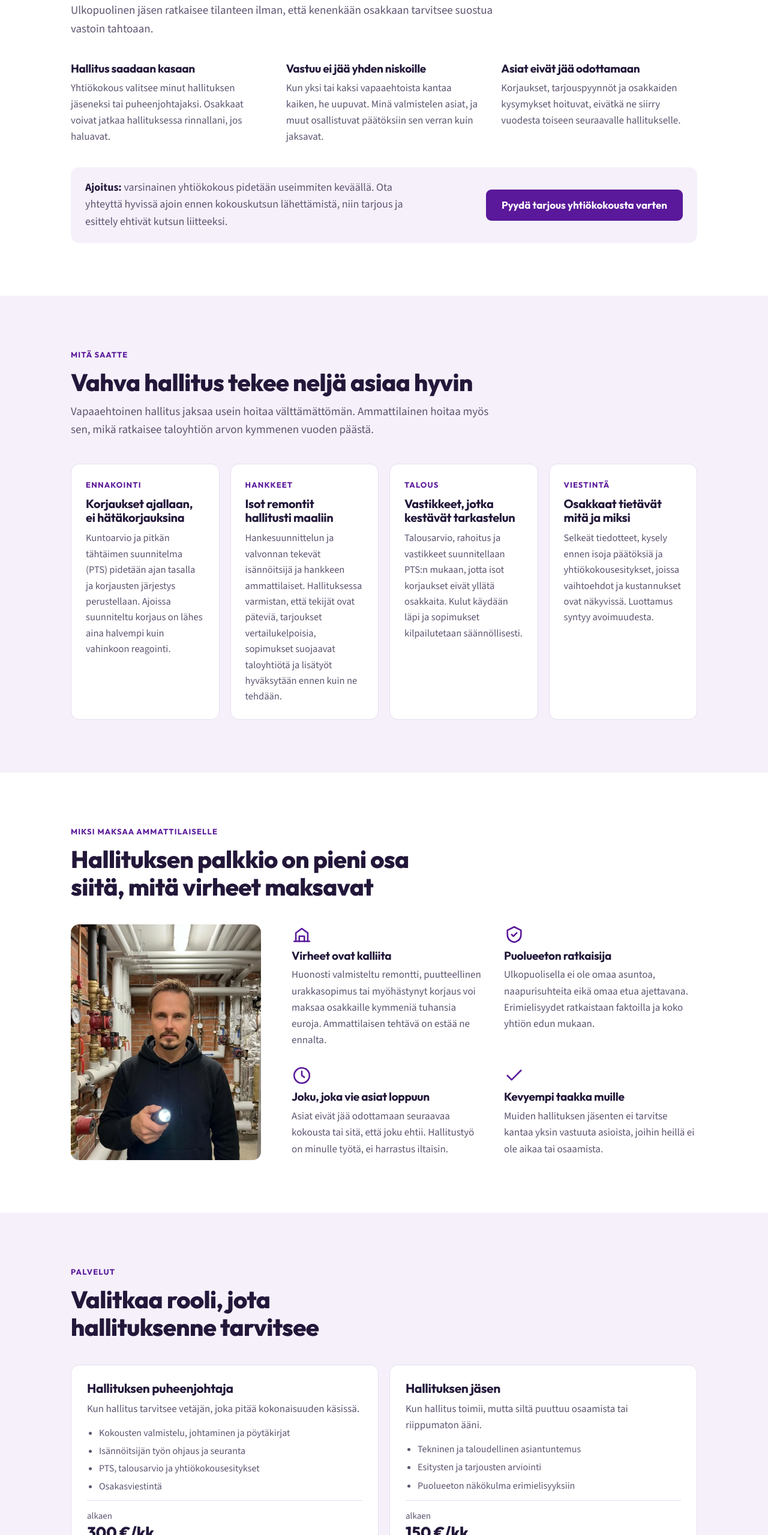
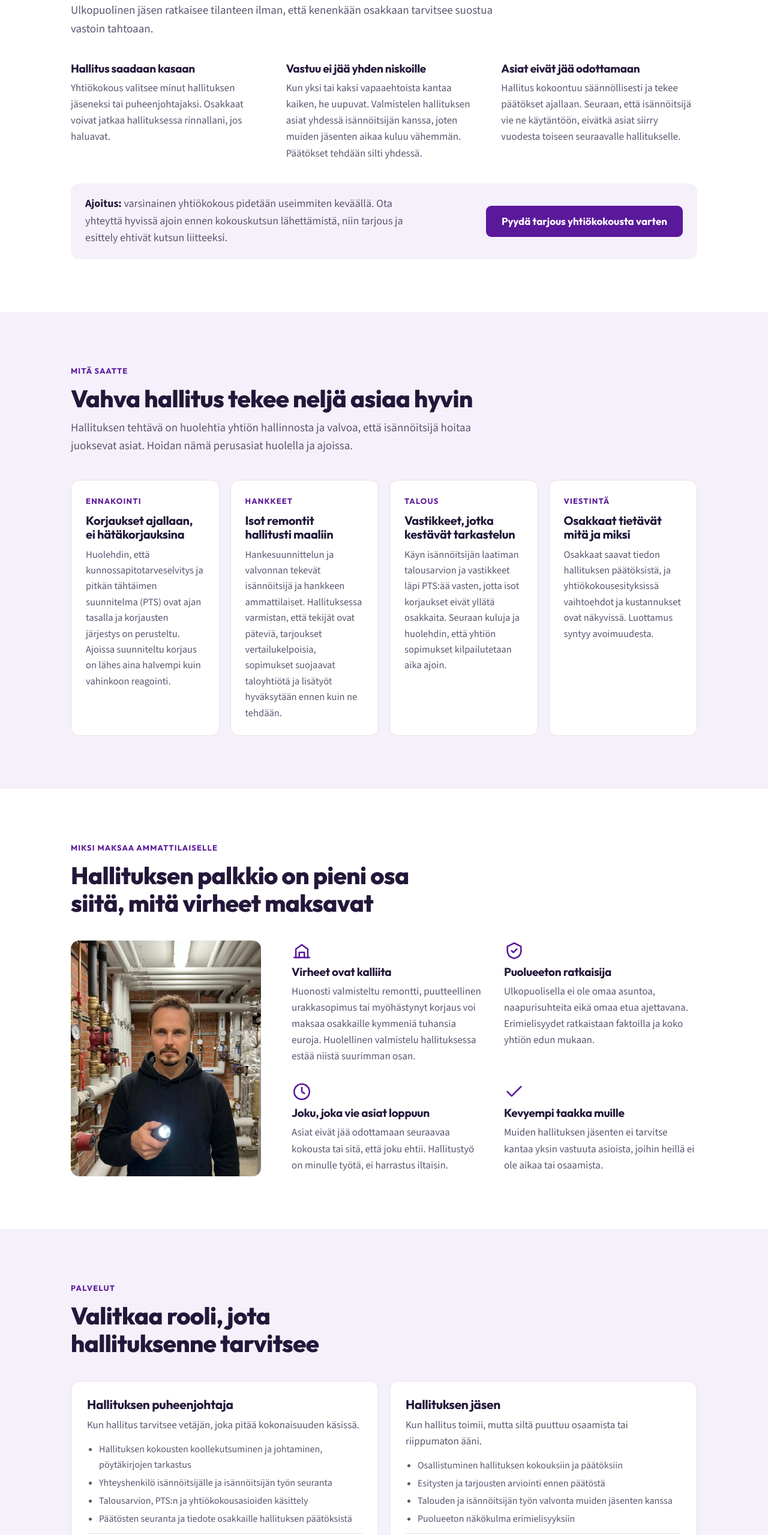
Before and after one commit to Komentorivi/hallitusammattilainen, a plain HTML site: page index.html in a window 1280 px wide. Shown: the part 1461-4020 px from the top of the page at 60% size. Drawn offline with Linux system fonts and the light colour scheme.

Commit message:
Hallituksen perustehtävät: ei liikalupauksia, UKK mitä kuuluu ja mitä ei
Co-Authored-By: Claude Opus 5.5 <noreply@anthropic.com>

```diff
--- a/index.html
+++ b/index.html
@@ -96,11 +96,11 @@
       </div>
       <div>
         <h3>Vastuu ei jää yhden niskoille</h3>
-        <p>Kun yksi tai kaksi vapaaehtoista kantaa kaiken, he uupuvat. Minä valmistelen asiat, ja muut osallistuvat päätöksiin sen verran kuin jaksavat.</p>
+        <p>Kun yksi tai kaksi vapaaehtoista kantaa kaiken, he uupuvat. Valmistelen hallituksen asiat yhdessä isännöitsijän kanssa, joten muiden jäsenten aikaa kuluu vähemmän. Päätökset tehdään silti yhdessä.</p>
       </div>
       <div>
         <h3>Asiat eivät jää odottamaan</h3>
-        <p>Korjaukset, tarjouspyynnöt ja osakkaiden kysymykset hoituvat, eivätkä ne siirry vuodesta toiseen seuraavalle hallitukselle.</p>
+        <p>Hallitus kokoontuu säännöllisesti ja tekee päätökset ajallaan. Seuraan, että isännöitsijä vie ne käytäntöön, eivätkä asiat siirry vuodesta toiseen seuraavalle hallitukselle.</p>
       </div>
     </div>
     <div class="timing">
@@ -115,13 +115,13 @@
     <div class="head">
       <span class="eyebrow">Mitä saatte</span>
       <h2 id="saatte-otsikko">Vahva hallitus tekee neljä asiaa hyvin</h2>
-      <p>Vapaaehtoinen hallitus jaksaa usein hoitaa välttämättömän. Ammattilainen hoitaa myös sen, mikä ratkaisee taloyhtiön arvon kymmenen vuoden päästä.</p>
+      <p>Hallituksen tehtävä on huolehtia yhtiön hallinnosta ja valvoa, että isännöitsijä hoitaa juoksevat asiat. Hoidan nämä perusasiat huolella ja ajoissa.</p>
     </div>
     <div class="pillars">
       <article>
         <span class="num">Ennakointi</span>
         <h3>Korjaukset ajallaan, ei hätäkorjauksina</h3>
-        <p>Kuntoarvio ja pitkän tähtäimen suunnitelma (PTS) pidetään ajan tasalla ja korjausten järjestys perustellaan. Ajoissa suunniteltu korjaus on lähes aina halvempi kuin vahinkoon reagointi.</p>
+        <p>Huolehdin, että kunnossapitotarveselvitys ja pitkän tähtäimen suunnitelma (PTS) ovat ajan tasalla ja korjausten järjestys on perusteltu. Ajoissa suunniteltu korjaus on lähes aina halvempi kuin vahinkoon reagointi.</p>
       </article>
       <article>
         <span class="num">Hankkeet</span>
@@ -131,12 +131,12 @@
       <article>
         <span class="num">Talous</span>
         <h3>Vastikkeet, jotka kestävät tarkastelun</h3>
-        <p>Talousarvio, rahoitus ja vastikkeet suunnitellaan PTS:n mukaan, jotta isot korjaukset eivät yllätä osakkaita. Kulut käydään läpi ja sopimukset kilpailutetaan säännöllisesti.</p>
+        <p>Käyn isännöitsijän laatiman talousarvion ja vastikkeet läpi PTS:ää vasten, jotta isot korjaukset eivät yllätä osakkaita. Seuraan kuluja ja huolehdin, että yhtiön sopimukset kilpailutetaan aika ajoin.</p>
       </article>
       <article>
         <span class="num">Viestintä</span>
         <h3>Osakkaat tietävät mitä ja miksi</h3>
-        <p>Selkeät tiedotteet, kysely ennen isoja päätöksiä ja yhtiökokousesitykset, joissa vaihtoehdot ja kustannukset ovat näkyvissä. Luottamus syntyy avoimuudesta.</p>
+        <p>Osakkaat saavat tiedon hallituksen päätöksistä, ja yhtiökokousesityksissä vaihtoehdot ja kustannukset ovat näkyvissä. Luottamus syntyy avoimuudesta.</p>
       </article>
     </div>
   </div>
@@ -156,7 +156,7 @@
       <div>
         <svg width="34" height="34" viewBox="0 0 24 24" fill="none" stroke="currentColor" stroke-width="1.8" stroke-linecap="round" stroke-linejoin="round" aria-hidden="true"><path d="M3 20h18"/><path d="M5 20V10l7-5 7 5v10"/><path d="M9 20v-6h6v6"/></svg>
         <h3>Virheet ovat kalliita</h3>
-        <p>Huonosti valmisteltu remontti, puutteellinen urakkasopimus tai myöhästynyt korjaus voi maksaa osakkaille kymmeniä tuhansia euroja. Ammattilaisen tehtävä on estää ne ennalta.</p>
+        <p>Huonosti valmisteltu remontti, puutteellinen urakkasopimus tai myöhästynyt korjaus voi maksaa osakkaille kymmeniä tuhansia euroja. Huolellinen valmistelu hallituksessa estää niistä suurimman osan.</p>
       </div>
       <div>
         <svg width="34" height="34" viewBox="0 0 24 24" fill="none" stroke="currentColor" stroke-width="1.8" stroke-linecap="round" stroke-linejoin="round" aria-hidden="true"><path d="M12 3l8 4v5c0 5-3.5 8-8 9-4.5-1-8-4-8-9V7z"/><path d="M9 12l2 2 4-4"/></svg>
@@ -189,10 +189,10 @@
         <h3>Hallituksen puheenjohtaja</h3>
         <p>Kun hallitus tarvitsee vetäjän, joka pitää kokonaisuuden käsissä.</p>
         <ul>
-          <li>Kokousten valmistelu, johtaminen ja pöytäkirjat</li>
-          <li>Isännöitsijän työn ohjaus ja seuranta</li>
-          <li>PTS, talousarvio ja yhtiökokousesitykset</li>
-          <li>Osakasviestintä</li>
+          <li>Hallituksen kokousten koollekutsuminen ja johtaminen, pöytäkirjojen tarkastus</li>
+          <li>Yhteyshenkilö isännöitsijälle ja isännöitsijän työn seuranta</li>
+          <li>Talousarvion, PTS:n ja yhtiökokousasioiden käsittely</li>
+          <li>Päätösten seuranta ja tiedote osakkaille hallituksen päätöksistä</li>
         </ul>
         <p class="from">alkaen <b>300 €/kk</b><span>sisältää 5 h työtä kuukaudessa</span></p>
       </article>
@@ -200,8 +200,9 @@
         <h3>Hallituksen jäsen</h3>
         <p>Kun hallitus toimii, mutta siltä puuttuu osaamista tai riippumaton ääni.</p>
         <ul>
-          <li>Tekninen ja taloudellinen asiantuntemus</li>
-          <li>Esitysten ja tarjousten arviointi</li>
+          <li>Osallistuminen hallituksen kokouksiin ja päätöksiin</li>
+          <li>Esitysten ja tarjousten arviointi ennen päätöstä</li>
+          <li>Talouden ja isännöitsijän työn valvonta muiden jäsenten kanssa</li>
           <li>Puolueeton näkökulma erimielisyyksiin</li>
         </ul>
         <p class="from">alkaen <b>150 €/kk</b><span>sisältää 3 h työtä kuukaudessa</span></p>
@@ -237,7 +238,7 @@
     <div class="head" style="margin-bottom:0">
       <span class="eyebrow">Uudet tavat toimia</span>
       <h2 id="tavat-otsikko">Joustava hallitustyö, joka sopii osakkaiden arkeen</h2>
-      <p>Hyvä hallinto ei vaadi paperipinoja eikä pitkiä iltoja kerhohuoneessa. Otan taloyhtiössä käyttöön tavat, jotka säästävät kaikkien aikaa.</p>
+      <p>Hyvä hallinto ei vaadi paperipinoja eikä pitkiä iltoja kerhohuoneessa. Ehdotan hallitukselle käytäntöjä, jotka säästävät kaikkien aikaa, ja käytämme ensisijaisesti isännöitsijän olemassa olevia järjestelmiä.</p>
       <figure class="wide" style="margin-top:12px">
         <picture><source srcset="kuvat/kokous.webp" type="image/webp"><img src="kuvat/kokous.jpg" width="1264" height="848" loading="lazy" alt="Mikko Kauppinen käy pohjapiirustuksia läpi osakkaiden kanssa taloyhtiön kerhohuoneessa"></picture>
       </figure>
@@ -247,7 +248,7 @@
       <li><b>Sähköinen allekirjoitus</b> pöytäkirjoille ja sopimuksille</li>
       <li><b>Yhteinen asiakirjakansio</b>, josta hallitus löytää sopimukset, tarjoukset ja suunnitelmat</li>
       <li><b>Osakaskysely</b> ennen isoja päätöksiä, jotta mielipiteet tiedetään ennen kokousta</li>
-      <li><b>Säännöllinen tiedote</b> osakkaille: mitä on päätetty ja mitä on tulossa</li>
+      <li><b>Tiedote</b> osakkaille hallituksen kokousten jälkeen: mitä on päätetty ja mitä on tulossa</li>
     </ul>
   </div>
 </section>
@@ -282,10 +283,10 @@
       <h3 class="me-h">Puhun suoraan ja vien asiat loppuun</h3>
       <p>Perustelen jokaisen esityksen, kerron rehellisesti, mitä mieltä olen, ja vien sovitut asiat loppuun. Suora puhe ei aina miellytä kaikkia, mutta jokainen osakas tietää, missä mennään. Kohtelen kaikkia samalla tavalla, oli kyse naapurista tai urakoitsijasta.</p>
       <h3 class="me-h">Ulkopuolisena on helpompi ratkaista</h3>
-      <p>Riitaisessa taloyhtiössä vaikeat päätökset jäävät helposti tekemättä, koska kukaan ei halua törmätä naapuriin roskakatoksella. Minulla ei ole siellä asuntoa eikä naapurisuhteita, joten voin tehdä päätökset faktojen perusteella. Seuraan myös taloyhtiöiden keskusteluryhmiä ja tiedän, mihin ongelmiin taloyhtiöt tyypillisesti törmäävät.</p>
+      <p>Riitaisessa taloyhtiössä vaikeat päätökset jäävät helposti tekemättä, koska kukaan ei halua törmätä naapuriin roskakatoksella. Minulla ei ole siellä asuntoa eikä naapurisuhteita, joten voin valmistella päätökset faktojen perusteella. Seuraan myös taloyhtiöiden keskusteluryhmiä ja tiedän, mihin ongelmiin taloyhtiöt tyypillisesti törmäävät.</p>
       <h3 class="me-h">Yhdistän talouden, tekniikan ja tietoturvan</h3>
       <p>Olen tradenomi, ja opiskelen parhaillaan rakennusmestariksi (AMK) Metropolia Ammattikorkeakoulussa. Talotekniikan, rakennusfysiikan ja korjausrakentamisen opinnot näkyvät suoraan siinä, miten arvioin kuntoarvioita, urakkatarjouksia ja korjausten järjestystä. Teen myös kuntotarkastuksia, joten näen rakennuksen kunnon omin silmin enkä vain papereista. Minulla ei ole sidoksia rakennusliikkeisiin, isännöintiyrityksiin tai tavarantoimittajiin.</p>
-      <p>Työskentelen myös tietoturva-arkkitehtina, joten digitaaliset työkalut ja tietoturva ovat minulle arkea. Etäkokoukset, sähköinen allekirjoitus ja yhteinen asiakirjakansio otetaan käyttöön niin, että taloyhtiön asiakirjat ja osakkaiden tiedot pysyvät turvassa.</p>
+      <p>Työskentelen myös tietoturva-arkkitehtina, joten digitaaliset työkalut ja tietoturva ovat minulle arkea. Jos hallitus ottaa käyttöön etäkokoukset, sähköisen allekirjoituksen tai yhteisen asiakirjakansion, huolehdin, että taloyhtiön asiakirjat ja osakkaiden tiedot pysyvät turvassa.</p>
       <p>Otan hoitooni vain muutaman taloyhtiön kerrallaan, jotta jokaiselle jää aikaa tehdä asiat huolella.</p>
       <div class="facts">
         <div><b>10+ vuotta</b><span>kahden taloyhtiön hallituksessa, myös puheenjohtajana</span></div>
@@ -308,9 +309,10 @@
       <details><summary>Voiko hallituksen jäsen olla taloyhtiön ulkopuolelta?</summary><p>Voi. Asunto-osakeyhtiölaki ei edellytä, että hallituksen jäsen on osakas tai asukas. Tarkistakaa kuitenkin yhtiöjärjestyksestä, onko siinä omia rajoituksia.</p></details>
       <details><summary>Miten varmistat puolueettomuuden?</summary><p>En ota palkkioita urakoitsijoilta tai muilta toimittajilta, enkä ole sidoksissa isännöinti- tai rakennusyrityksiin. Tarjousvertailut ja perustelut ovat koko hallituksen nähtävillä. Jos tarjoan taloyhtiölle omaa palveluani, kuten kuntotarkastusta, kerron sen avoimesti, tarjoukseni vertaillaan muiden rinnalla ja hallitus päättää siitä ilman minua, kuten asunto-osakeyhtiölaki edellyttää.</p></details>
       <details><summary>Voitko tehdä myös kuntotarkastuksen?</summary><p>Voin, joko hallitustyön lisäksi tai erillisenä palveluna. Kuntotarkastus antaa hallitukselle tiedon, jonka varaan PTS ja korjausten järjestys rakennetaan. Jos istun samassa hallituksessa, en osallistu päätökseen omasta tarjouksestani.</p></details>
-      <details><summary>Sopiiko ulkopuolinen riitaiseen taloyhtiöön?</summary><p>Erityisen hyvin. Ulkopuolisella ei ole omaa asuntoa eikä naapurisuhteita taloyhtiössä, joten hän voi tehdä päätökset faktojen ja koko yhtiön edun perusteella. Osakkaiden ei tarvitse ottaa riitoja henkilökohtaisesti, kun vaikeat asiat valmistelee ulkopuolinen.</p></details>
+      <details><summary>Sopiiko ulkopuolinen riitaiseen taloyhtiöön?</summary><p>Erityisen hyvin. Ulkopuolisella ei ole omaa asuntoa eikä naapurisuhteita taloyhtiössä, joten hän voi valmistella päätökset faktojen ja koko yhtiön edun perusteella. Osakkaiden ei tarvitse ottaa riitoja henkilökohtaisesti, kun vaikeat asiat valmistelee ulkopuolinen.</p></details>
       <details><summary>Korvaako hallitusammattilainen isännöitsijän?</summary><p>Ei. Isännöitsijä hoitaa juoksevan hallinnon, ja hallitus päättää ja valvoo. Teen tiivistä yhteistyötä isännöitsijänne kanssa ja varmistan, että sovitut asiat etenevät.</p></details>
-      <details><summary>Paljonko palvelu maksaa?</summary><p>Puheenjohtajana alkaen 300 € kuukaudessa (sisältää 5 h työtä) ja hallituksen jäsenenä alkaen 150 € kuukaudessa (sisältää 3 h). Paketin ylittävä työ ja isot hankkeet 60 €/h etukäteen sovitulla arviolla, matkat 0,55 €/km. Tarkka hinta riippuu taloyhtiön koosta ja tilanteesta. Tarjous on maksuton, ja hallituksen palkkioista päättää lopulta yhtiökokous.</p></details>
+      <details><summary>Mitä hallituksen työhön kuuluu ja mitä ei?</summary><p>Hallitus huolehtii yhtiön hallinnosta: se valvoo taloutta ja isännöitsijän työtä, käsittelee talousarvion ja kunnossapitotarpeet, valmistelee yhtiökokouksen ja tekee päätökset. Puheenjohtaja lisäksi kutsuu hallituksen koolle, johtaa kokoukset ja on isännöitsijän yhteyshenkilö.</p><p>Hallitukselle eivät kuulu juokseva hallinto, kirjanpito, vikailmoitukset, osakkaiden arkiset kysymykset eivätkä korjaushankkeen suunnittelu, kilpailutus tai työmaavalvonta. Ne hoitavat isännöitsijä ja hankkeen ammattilaiset.</p></details>
+      <details><summary>Paljonko palvelu maksaa?</summary><p>Puheenjohtajana alkaen 300 € kuukaudessa (sisältää 5 h työtä) ja hallituksen jäsenenä alkaen 150 € kuukaudessa (sisältää 3 h). Paketin ylittävä työ, kuten isoon hankkeeseen liittyvä ylimääräinen kokoustyö, 60 €/h etukäteen sovitulla arviolla, matkat 0,55 €/km. Tarkka hinta riippuu taloyhtiön koosta ja tilanteesta. Tarjous on maksuton, ja hallituksen palkkioista päättää lopulta yhtiökokous.</p></details>
       <details><summary>Kuinka pitkäksi aikaa taloyhtiö sitoutuu?</summary><p>Hallituksen toimikausi määräytyy yhtiöjärjestyksen mukaan, yleensä yhtiökokouksesta seuraavaan. Yhtiökokous voi myös vaihtaa hallituksen jäsenen kesken toimikauden.</p></details>
       <details><summary>Mitä jos hallitukseen ei saada ketään osakkaista?</summary><p>Taloyhtiöllä on oltava hallitus, joka vastaa hallinnosta. Jos osakkaista ei löydy jäseniä, yhtiökokous voi valita ulkopuolisen jäsenen, kuten minut. Hallituksen jäsenen ei tarvitse olla osakas.</p></details>
       <details><summary>Miten palkkio maksetaan?</summary><p>Hallituksen palkkioista päättää yhtiökokous. Palkkio maksetaan yleensä kuukausi- tai kokouspalkkiona, ja taloyhtiö hoitaa siitä ennakonpidätyksen kuten muillekin hallituksen jäsenille.</p></details>
```
